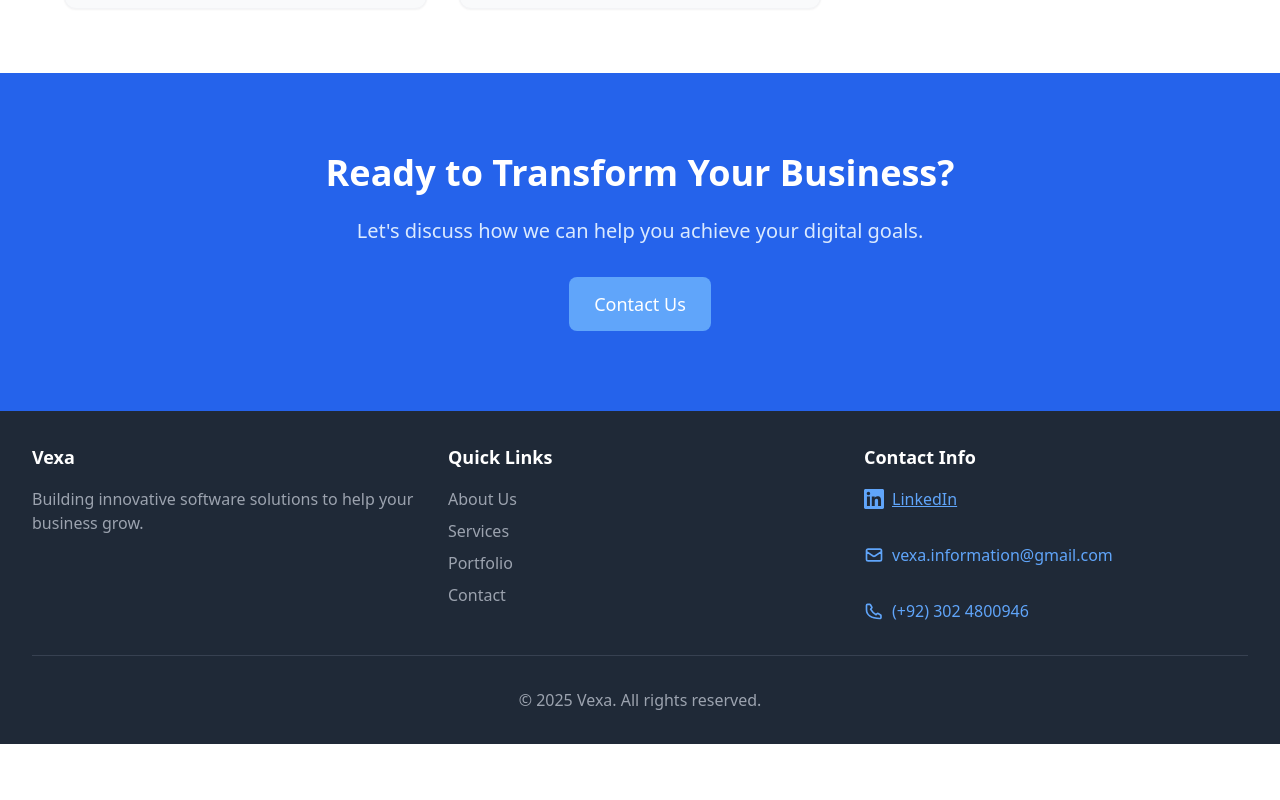
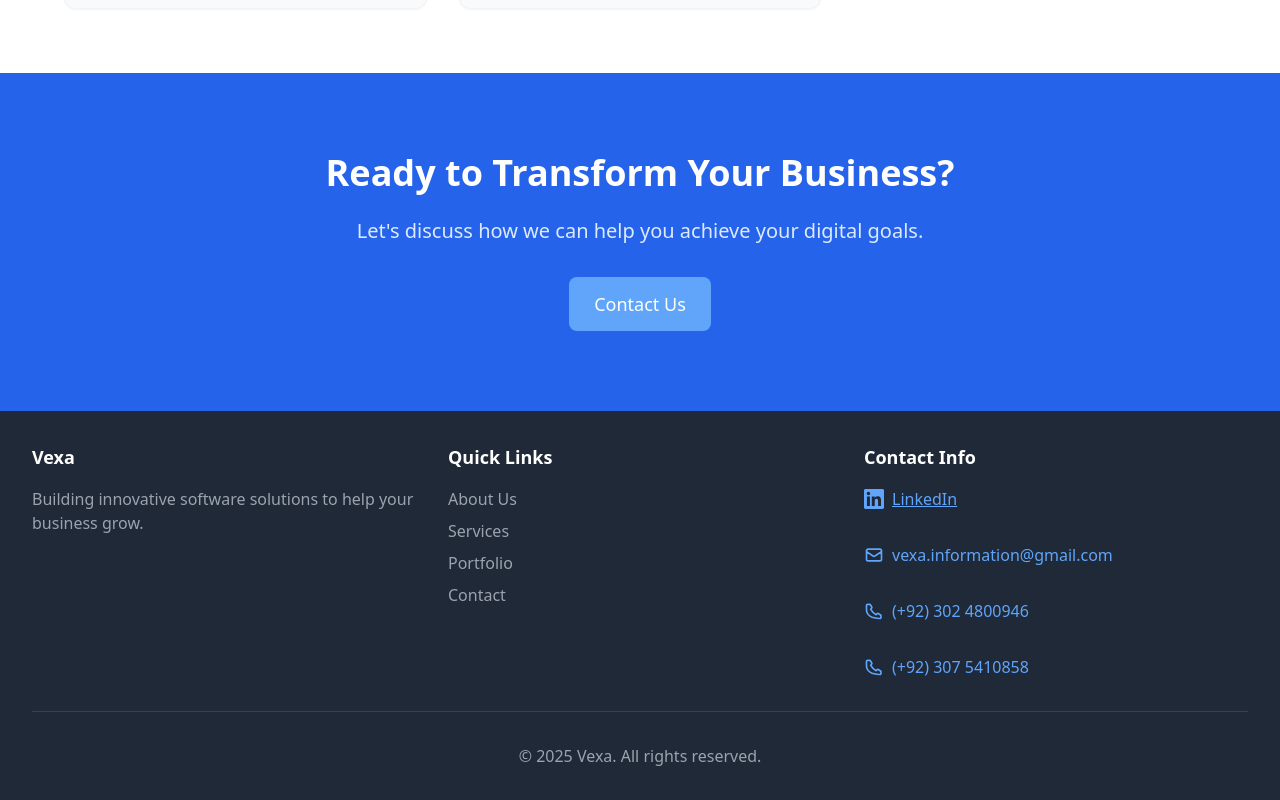
Before and after one commit to iamsadiashakil/vexa, a React (Vite) app: page / in a window 1280 px wide. Shown: the part 1332-2132 px from the top of the page. Before the commit the page ends 2076 px from the top, so only its background shows below. Built offline with nearby package versions, Linux system fonts and the light colour scheme.

Commit message:
Update Footer.jsx

```diff
--- a/src/components/Footer.jsx
+++ b/src/components/Footer.jsx
@@ -33,7 +33,7 @@
                 LinkedIn
               </a>
               <br />
-              <a href="mailto:info@vexa.com" className="hover:text-white flex items-center">
+              <a href="mailto:vexa.information@gmail.com" className="hover:text-white flex items-center">
                 <EnvelopeIcon className="w-5 h-5 mr-2" />
                 vexa.information@gmail.com
               </a>
@@ -41,6 +41,11 @@
               <a href="tel:+923024800946" className="hover:text-white flex items-center">
                 <PhoneIcon className="w-5 h-5 mr-2" />
                 (+92) 302 4800946
+              </a>
+              <br />
+              <a href="tel:+923075410858" className="hover:text-white flex items-center">
+                <PhoneIcon className="w-5 h-5 mr-2" />
+                (+92) 307 5410858
               </a>
             </div>
           </div>
```
